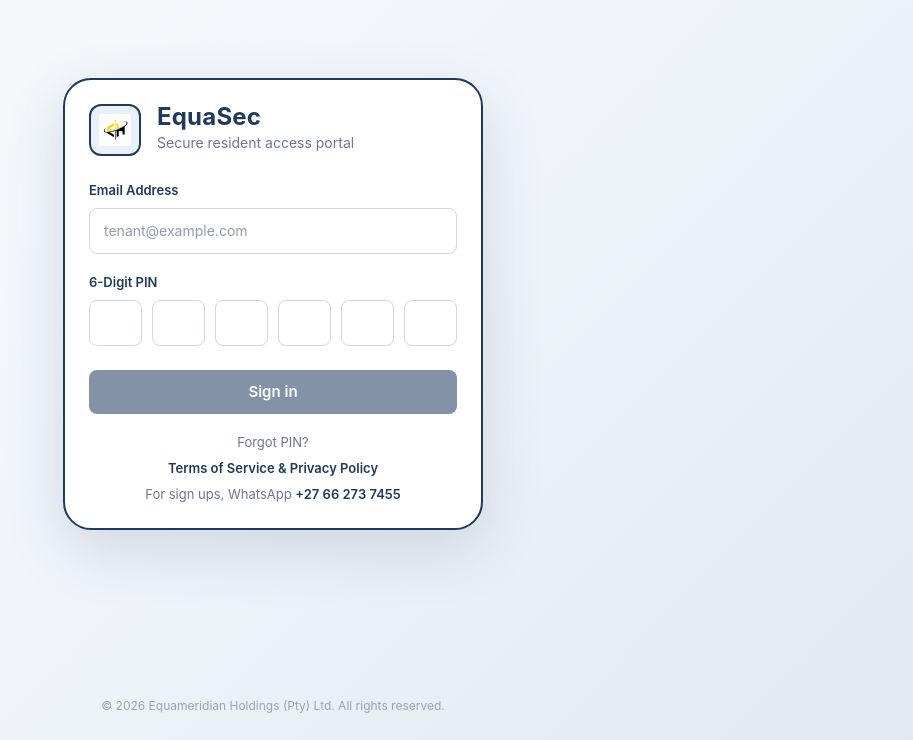
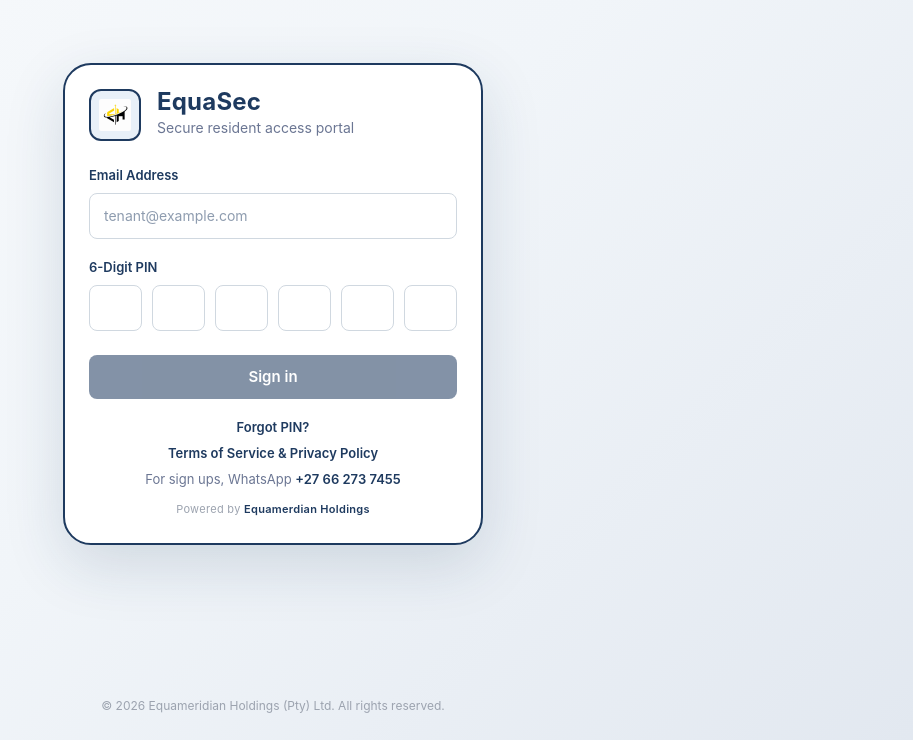
Before and after one commit to Equameridianholdings/EquaSec_Complex_2925, an Angular app in the folder frontend/: page /login in a window 1280 px wide. Shown: the part 104-844 px from the top of the page, without its empty margins (367-1280 px from the left). Built offline with nearby package versions, Linux system fonts and the light colour scheme.

Commit message:
feat: add forgot PIN link and powered by section to login page

```diff
--- a/frontend/src/app/components/visitor-card/visitor-card.ts
+++ b/frontend/src/app/components/visitor-card/visitor-card.ts
@@ -72,6 +72,9 @@ export class VisitorCard implements OnInit {
           next: (res) => {
             this.showToast(res.message);
             this.granted.update(() => true);
+            setTimeout(() => {
+              window.location.reload();
+            }, 1200);
           },
           error: () => {
             this.showToast('Access not granted');
--- a/frontend/src/app/login/login.css
+++ b/frontend/src/app/login/login.css
@@ -249,6 +249,25 @@ select.form-control option {
 	text-decoration: underline;
 }
 
+.forgot-pin-link {
+	color: #2563eb;
+	font-weight: 700;
+	text-decoration: underline;
+	cursor: pointer;
+	transition: color 0.2s;
+}
+.forgot-pin-link:hover {
+	color: #1e3a5f;
+	text-decoration: underline;
+}
+
+.powered-by {
+	margin-top: 4px;
+	font-size: 11px;
+	color: #9ca3af;
+	letter-spacing: 0.3px;
+}
+
 .page-footer {
 	display: flex;
 	justify-content: center;
--- a/frontend/src/app/login/login.html
+++ b/frontend/src/app/login/login.html
@@ -122,7 +122,7 @@
       </div>
 
       <div class="footer-links">
-        <p><button type="button" (click)="openForgotPasswordModal()">Forgot PIN?</button></p>
+        <p><a href="javascript:void(0)" class="forgot-pin-link" (click)="openForgotPasswordModal()">Forgot PIN?</a></p>
         <p>
           <a href="javascript:void(0)" (click)="openTermsModal()">
             Terms of Service & Privacy Policy
@@ -132,6 +132,7 @@
           For sign ups, WhatsApp
           <a href="https://wa.me/27662737455" target="_blank" rel="noopener noreferrer">+27 66 273 7455</a>
         </p>
+        <p class="powered-by">Powered by <a href="https://www.equameridianholdings.com/" target="_blank" rel="noopener noreferrer">Equamerdian Holdings</a></p>
       </div>
     </form>
   </div>
```
